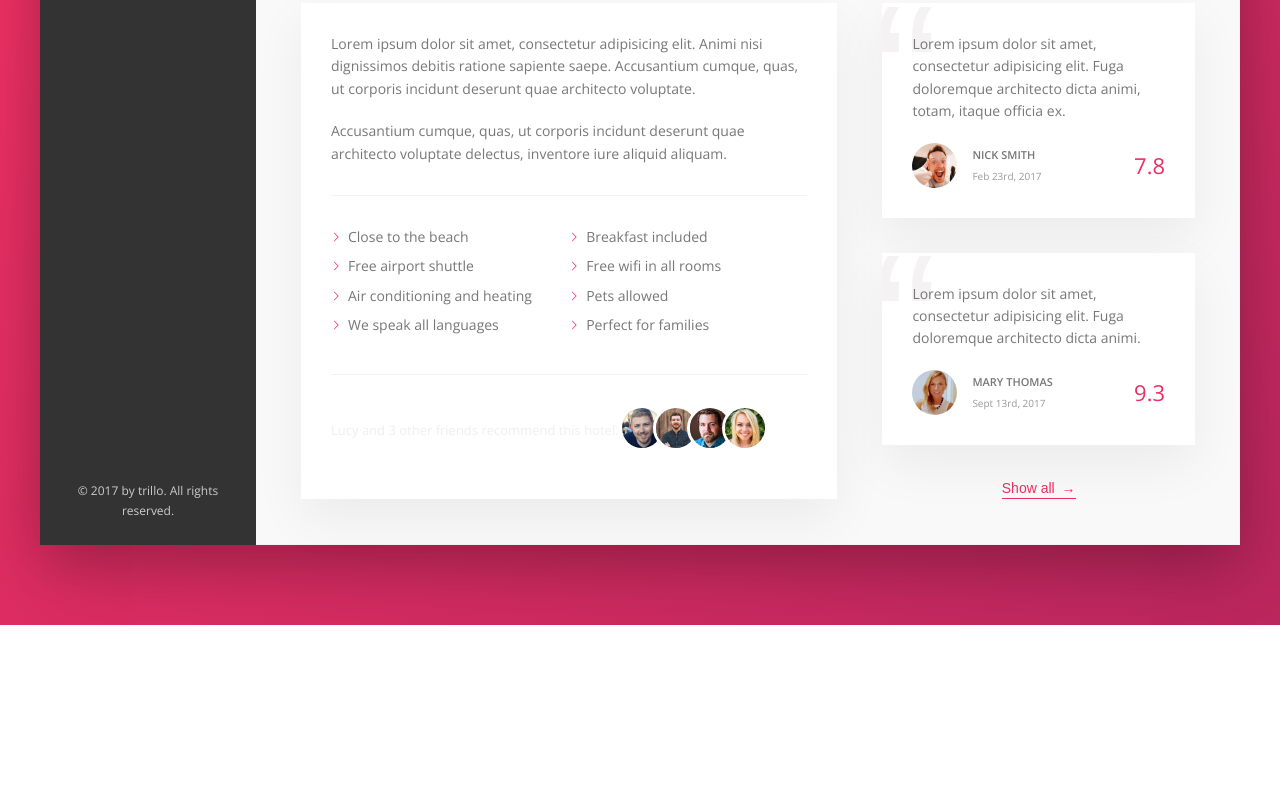
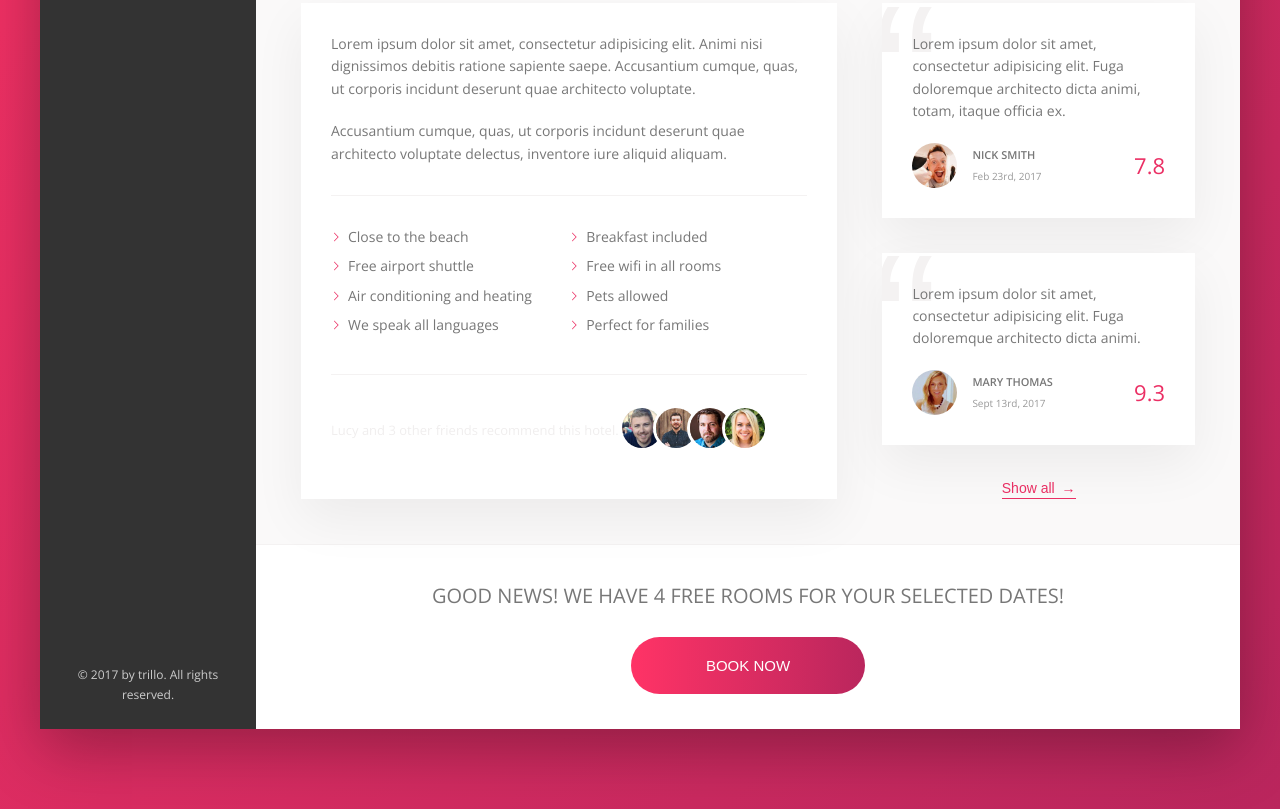
Before and after one commit to haiduongstudio/Advance-SASS_Trillo-Project, a website: page index.html in a window 1280 px wide. Shown: the part 644-1453 px from the top of the page. Before the commit the page ends 1269 px from the top, so only its background shows below. Drawn offline with nearby package versions, Linux system fonts and the light colour scheme.

Commit message:
Building the CTA Section

```diff
--- a/index.html
+++ b/index.html
@@ -202,6 +202,15 @@
                         <button class="btn-inline">Show all <span>&rarr;</span></button>
                     </figure>
                 </div>
+                <div class="cta">
+                    <h2 class="cta__book-now">
+                        Good news! We have 4 free rooms for your selected dates!
+                    </h2>
+                    <button class="btn">
+                        <span class="btn__visible">Book now</span>
+                        <span class="btn__invisible">Only 4 rooms left</span>
+                    </button>
+                </div>
             </main>
         </div>
     </div>
--- a/sass/_components.scss
+++ b/sass/_components.scss
@@ -445,3 +445,75 @@
     z-index: 1;
   }
 }
+
+//////////////////////////////////////////
+// CALL TO ACTION
+.cta {
+  padding: 3.5rem 0;
+  text-align: center;
+
+  &__book-now {
+    font-size: 2rem;
+    font-weight: 300;
+    text-transform: uppercase;
+    margin-bottom: 2.5rem;
+  }
+}
+
+//////////////////////////////////////////
+// CALL TO ACTION
+.btn {
+  font-size: 1.5rem;
+  font-weight: 300;
+  text-transform: uppercase;
+  border-radius: 100px;
+  border: none;
+  background-image: linear-gradient(
+    to right,
+    var(--color-primary-light),
+    var(--color-primary-dark)
+  );
+  color: #fff;
+  position: relative;
+  overflow: hidden;
+  cursor: pointer;
+
+  & > * {
+    display: inline-block;
+    height: 100%;
+    width: 100%;
+    transition: all 0.2s;
+  }
+
+  &__visible {
+    padding: 2rem 7.5rem;
+  }
+
+  &__invisible {
+    position: absolute;
+    padding: 2rem;
+    left: 0;
+    top: -100%;
+  }
+
+  &:hover {
+    background-image: linear-gradient(
+    to left,
+    var(--color-primary-light),
+    var(--color-primary-dark)
+  );
+  }
+
+  &:hover &__visible {
+    transform: translateY(100%);
+  }
+
+  &:hover &__invisible {
+    top: 0;
+  }
+
+  &:focus {
+    outline: none;
+    animation: pulsate 1s infinite;
+  }
+}
```
Also changed, not shown: css/style.css.
